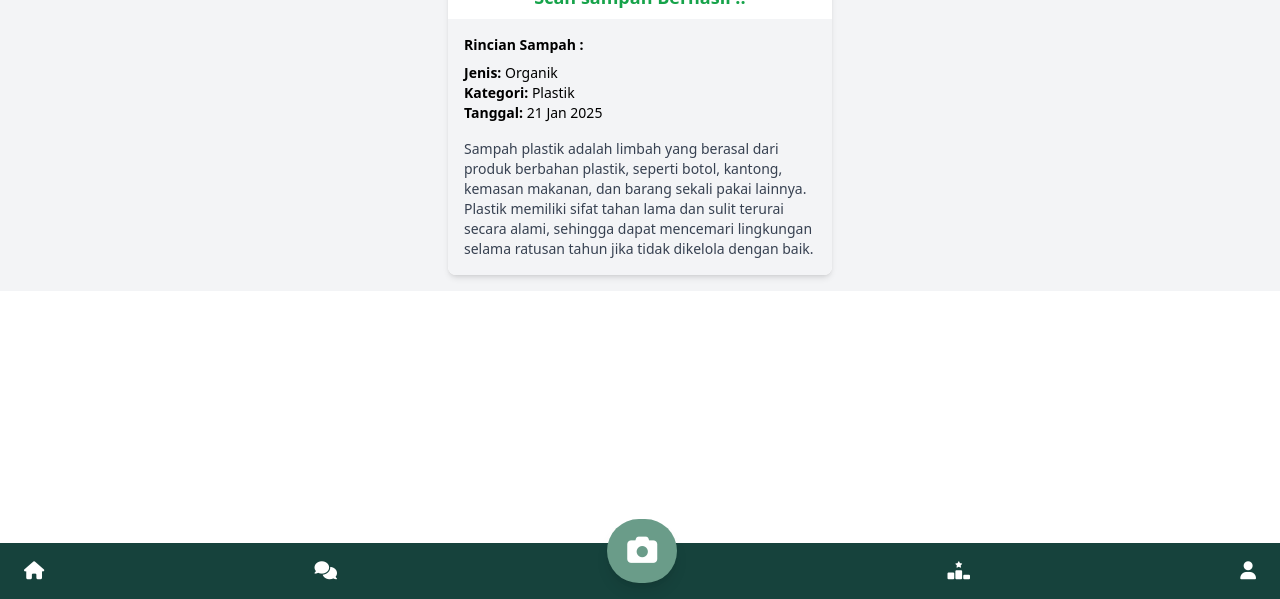
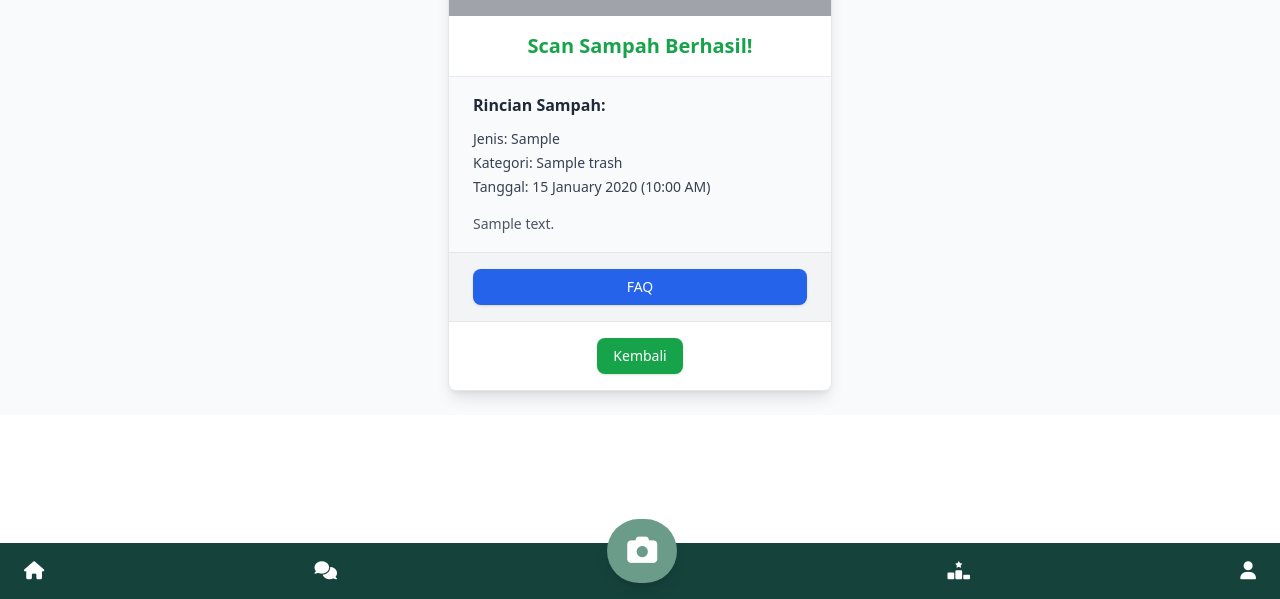
Before and after one commit to axellfumioo/AIDeathon-Dinacom, a Laravel app: template resources/views/app/trash/index.blade.php in a window 1280 px wide. Shown: the part 201-800 px from the top of the page. Run offline with Laravel 12, Linux system fonts and the light colour scheme; the template is opened without the code that fills it: most values are stand-ins (such as "Sample title", 1, 10 or a date in 2020); grey boxes marked "Sample" are stand-in pictures; style sheets or scripts are compiled from the project's sources; some libraries are stand-ins or nearby versions.

Commit message:
dah, final

```diff
--- a/resources/views/app/trash/index.blade.php
+++ b/resources/views/app/trash/index.blade.php
@@ -6,33 +6,83 @@
 @endsection
 @section('content')
 
-    <section class="bg-gray-100 p-4 mb-20">
-        <div class="max-w-sm mx-auto bg-white shadow-md rounded-lg overflow-hidden">
+    <section class="bg-gray-50 p-6 mb-24">
+        <div class="max-w-sm mx-auto bg-white shadow-lg rounded-lg overflow-hidden border border-gray-200">
             <!-- Hasil Foto -->
-            <div class="bg-gray-300 h-40 items-center justify-center text-center">
-                <span class="text-gray-500">Hasil Foto</span>
-                <img class="w-full h-full" src="https://pub-8d062d8afb634f118a518401f95053f2.r2.dev/67829281320b2.jpeg">
+            <div class="relative bg-gray-200 h-48 flex items-center justify-center">
+                <img class="w-full h-full object-cover" src="{{ $trash->trash_image }}" alt="Hasil Foto" />
+                <span
+                    class="absolute inset-0 bg-black bg-opacity-25 flex items-center justify-center text-white font-semibold">
+                    Hasil Foto
+                </span>
             </div>
 
             <!-- Status -->
-            <div class="px-4 py-2">
-                <h2 class="text-lg font-bold text-center text-green-600">Scan sampah Berhasil !!</h2>
+            <div class="px-6 py-4 text-center">
+                <h2 class="text-xl font-semibold text-green-600">Scan Sampah Berhasil!</h2>
             </div>
 
             <!-- Rincian Sampah -->
-            <div class="bg-gray-100 p-4 rounded-b-lg">
-                <h3 class="text-sm font-bold mb-2">Rincian Sampah :</h3>
-                <ul class="text-sm mb-4">
-                    <li><strong>Jenis:</strong> Organik</li>
-                    <li><strong>Kategori:</strong> Plastik</li>
-                    <li><strong>Tanggal:</strong> 21 Jan 2025</li>
+            <div class="bg-gray-50 px-6 py-4 border-t">
+                <h3 class="text-md font-bold mb-3 text-gray-800">Rincian Sampah:</h3>
+                <ul class="text-sm text-gray-700 mb-4 space-y-1">
+                    <li><span class="font-medium">Jenis:</span> {{ $trash->trash_type }}</li>
+                    <li><span class="font-medium">Kategori:</span> {{ $trash->trash_name }}</li>
+                    <li><span class="font-medium">Tanggal:</span>
+                        {{ \Carbon\Carbon::parse($trash->created_at)->format('d F Y (h:i A)') }}</li>
                 </ul>
-                <p class="text-sm text-gray-700">
-                    Sampah plastik adalah limbah yang berasal dari produk berbahan plastik, seperti botol, kantong, kemasan
-                    makanan, dan barang sekali pakai lainnya. Plastik memiliki sifat tahan lama dan sulit terurai secara
-                    alami, sehingga dapat mencemari lingkungan selama ratusan tahun jika tidak dikelola dengan baik.
+                <p class="text-sm text-gray-600 leading-relaxed">
+                    {{ $trash->description }}
                 </p>
+            </div>
+            <div class="px-6 py-4 bg-gray-100 border-t">
+                <button id="faqToggle"
+                    class="w-full bg-blue-600 text-white text-sm font-medium px-4 py-2 rounded-lg shadow hover:bg-blue-700 transition duration-200">
+                    FAQ
+                </button>
+                <div id="faqContent" class="mt-4 hidden">
+                    <ul class="space-y-3">
+                        <li>
+                            <a href="/faq/sampah-plastik"
+                                class="block text-sm font-bold text-blue-600 hover:text-blue-800 transition">
+                                {{ $trash->faq_1 }}
+                            </a>
+                        </li>
+                        <li>
+                            <a href="/faq/sulit-terurai"
+                                class="block text-sm font-bold text-blue-600 hover:text-blue-800 transition">
+                                {{ $trash->faq_2 }}
+                            </a>
+                        </li>
+                        <li>
+                            <a href="/faq/cara-mengelola"
+                                class="block text-sm font-bold text-blue-600 hover:text-blue-800 transition">
+                                {{ $trash->faq_3 }}
+                            </a>
+                        </li>
+                    </ul>
+                    <a class="text-xs text-red-400">Beberapa fitur belum bisa digunakan, karena deadline sangat dekat</a>
+                </div>
+            </div>
+
+            <!-- CTA Button -->
+            <div class="px-6 py-4 bg-white border-t flex justify-center">
+                <a href="{{ url('/profile') }}"
+                    class="bg-green-600 text-white text-sm font-medium px-4 py-2 rounded-lg shadow hover:bg-green-700 transition duration-200">
+                    Kembali
+                </a>
             </div>
         </div>
     </section>
+
+    <script>
+        // FAQ Toggle Script
+        const faqToggle = document.getElementById('faqToggle');
+        const faqContent = document.getElementById('faqContent');
+
+        faqToggle.addEventListener('click', () => {
+            faqContent.classList.toggle('hidden');
+        });
+    </script>
+
 @endsection
--- a/routes/web.php
+++ b/routes/web.php
@@ -18,7 +18,7 @@ Route::middleware([CheckAuthenticated::class])->group(function () {
     Route::get('edu', [ViewController::class, 'edu'])->name('edu');
     Route::get('leaderboard', [ViewController::class, 'leaderboard'])->name('leaderboard');
     Route::get('community', [ViewController::class, 'community'])->name('community');
-    Route::get('trash', [ViewController::class, 'trash'])->name('trash');
+    Route::get('trash/{trashid}', [ViewController::class, 'trash'])->name('trash');
     Route::get('profile', [ViewController::class, 'profile'])->name('profile');
     Route::get('/scan', function () {
         return view('app.scan.index');
```
Also changed, not shown: app/Http/Controllers/ViewController.php (+23 -3 lines), resources/views/app/profile/index.blade.php (+13 -11 lines), README.md, 1 other file.
